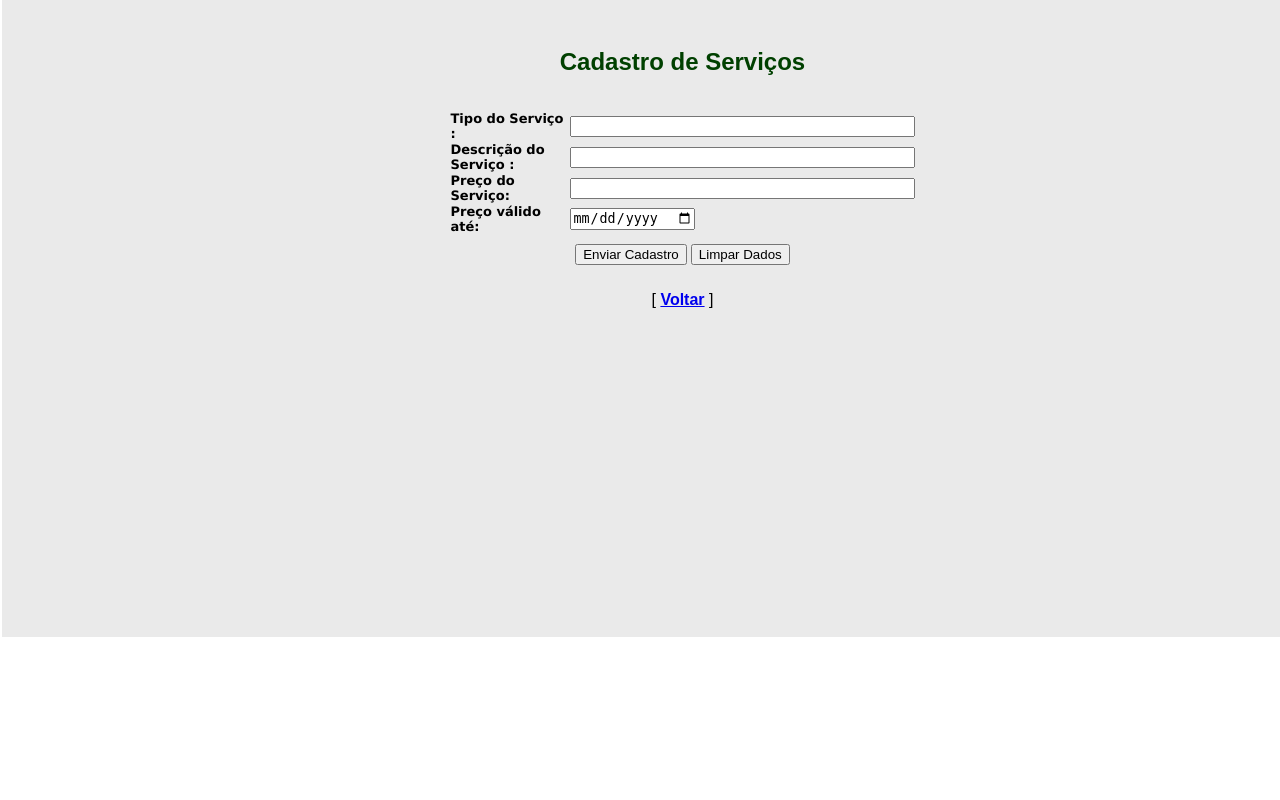
After one commit to guiztt26/beautyspace, a PHP site: page /cadastro-servico.html in a window 1280 px wide. The commit adds this page. Run offline with PHP 8.4, Linux system fonts and the light colour scheme.

Commit message:
Cadastro de Servico

```diff
--- a/cadastro-profissional.php
+++ b/cadastro-profissional.php
@@ -43,7 +43,7 @@ if(mysqli_affected_rows($conexao) == 0)
 			else
 			{
 				mysqli_query($conexao, "DELETE FROM profissional_estetica WHERE cpf_profissional = '$cpf_profissional'");
-				mysqli_query($conexao, "DELETE FROM contrato_profissional WHERE id_contrato = '$id_contrato'")
+				mysqli_query($conexao, "DELETE FROM contrato_profissional WHERE id_contrato = '$id_contrato'");
 				echo "Erro ao cadastrar o serviço";
 			}
 		}
--- /dev/null
+++ b/cadastro-servico.html
@@ -0,0 +1,51 @@
+<!DOCTYPE HTML PUBLIC "-//W3C//DTD HTML 4.01 Transitional//EN">
+<html>
+<head>
+<meta charset = "UTF-8">
+<title>BeautySpace - Cadastro de Clientes</title>
+<style type="text/css">
+<!--
+.style1 {
+	color: #004000;
+	font-weight: bold;
+}
+-->
+</style>
+</head>
+<body leftmargin="0" topmargin="0">
+<div id="meio" style="position:absolute; width:1361px; height:639px; z-index:0; left: 2px; top: -2px; background-color: #EAEAEA; layer-background-color: #EAEAEA; border: 1px none #000000;">
+<div align="center">
+  <p>&nbsp;</p>
+  <p><span class="style1"><font size="5" face="Arial, Helvetica, sans-serif">Cadastro de Serviços </font></span><br>
+    <br>
+  </p>
+</div>
+<form name="cadastrar" method="post" action="cadastro-servico.php" id="cadastrar">
+  <table width="466" border="0" align="center" cellpadding="0" cellspacing="1">
+<tr>
+<td width="223"><font size="2" face="Verdana, Arial, Helvetica, sans-serif"><strong>Tipo do Serviço :</strong></font></td>
+<td width="240"><input name="tipo_servico" type="text" id="tipo_servico" size="40" maxlength="48"></td>
+</tr>
+<tr>
+<td><font size="2" face="Verdana, Arial, Helvetica, sans-serif"><strong>Descrição do Serviço : </strong></font></td>
+<td><input name="descricao" type="text" id="descricao" size="40" maxlength="11"></td>
+</tr>
+<tr>
+<td><font size="2" face="Verdana, Arial, Helvetica, sans-serif"><strong>Preço do Serviço: </strong></font></td>
+<td><input name="preco_servico" type="text" id="preco_servico" size="40" maxlength="30"></td>
+</tr>
+<tr>
+<td width="223"><strong><font size="2" face="Verdana, Arial, Helvetica, sans-serif">Preço válido até: </font></strong></td>
+<td width="240"><input name="dt_validade" type="date" id="dt_validade" size="40" maxlength="4"></td>
+</tr>
+<tr>
+<td height="39" colspan="2"><div align="center"><input name="enviar" type="submit" id="enviar" value="Enviar Cadastro">
+<input name="limpar" type="reset" id="limpar" value="Limpar Dados">
+</div></td>
+</tr>
+</table>
+</form>
+<div align="center"><font face="Arial, Helvetica, sans-serif">[ <strong><a href="index.html">Voltar</a> </strong>]</font></div>
+</div>
+</body>
+</html>
```
Also changed, not shown: cadastro-servico.php (+6 -7 lines).
